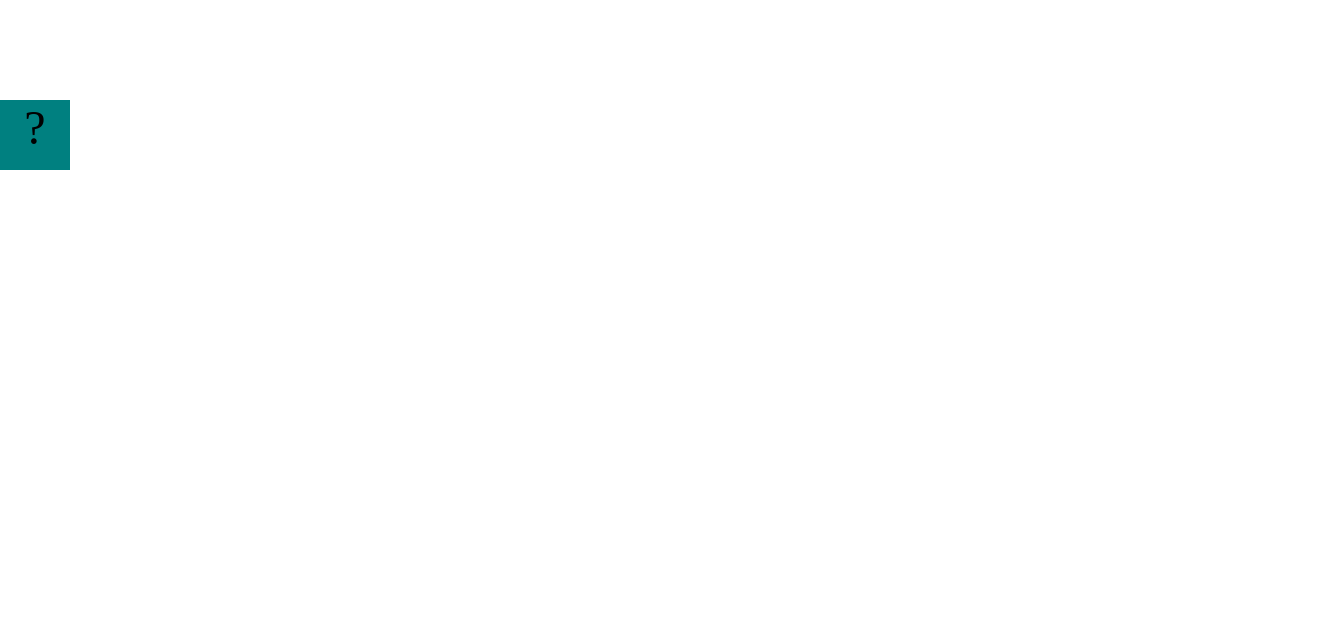
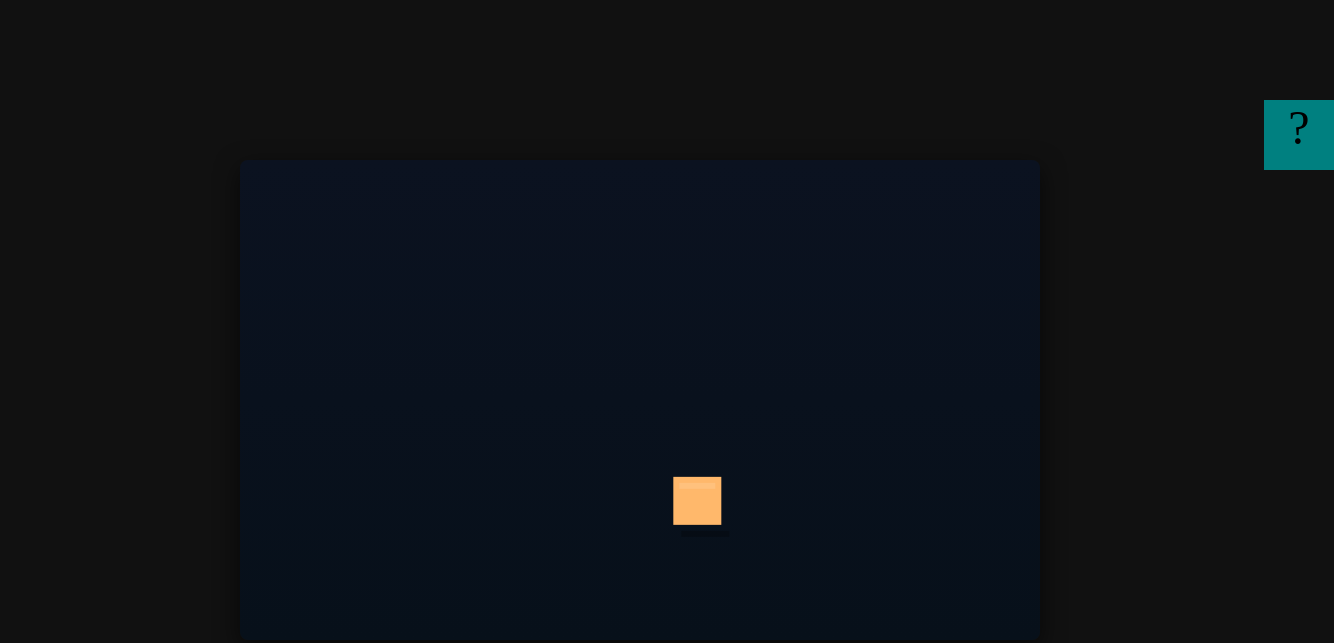
Before and after one commit to reginaldlacey/reginaldlacey.github.io, a plain HTML site: page fsd-projects/bouncing-box/index.html in a window 1280 px wide. Shown: the whole page, 1334 px wide, since content can reach past the window. Drawn offline with Linux system fonts and the light colour scheme.

Commit message:
add bouncing box changes

```diff
--- a/fsd-projects/bouncing-box/index.html
+++ b/fsd-projects/bouncing-box/index.html
@@ -19,56 +19,73 @@
         left: 0px;
       }
 
+
       .board {
         height: 100vh;
       }
     </style>
-    <!-- 	<script src="//cdnjs.cloudflare.com/ajax/libs/jquery/2.1.1/jquery.min.js"></script> -->
+    <!--  <script src="//cdnjs.cloudflare.com/ajax/libs/jquery/2.1.1/jquery.min.js"></script> -->
   </head>
+
 
   <body class="board">
     <!-- HTML for the box -->
     <div class="box">?</div>
+
 
     <script>
       (function () {
         "use strict";
         /* global jQuery */
 
+
         //////////////////////////////////////////////////////////////////
         /////////////////// SETUP DO NOT DELETE //////////////////////////
         //////////////////////////////////////////////////////////////////
 
+
         var box = jQuery(".box"); // reference to the HTML .box element
         var board = jQuery(".board"); // reference to the HTML .board element
         var boardWidth = board.width(); // the maximum X-Coordinate of the screen
+
 
         // update the boardWidth variable when the window is resized
         jQuery(window).on("resize", function () {
           boardWidth = board.width();
         });
 
+
         // Every 50 milliseconds, call the update Function (see below)
         setInterval(update, 50);
 
+
         // Every time the box is clicked, call the handleBoxClick Function (see below)
         box.on("click", handleBoxClick);
+
 
         // moves the Box to a new position on the screen along the X-Axis
         function moveBoxTo(newPositionX) {
           box.css("left", newPositionX);
         }
 
+
         // changes the text displayed on the Box
         function changeBoxText(newText) {
           box.text(newText);
         }
 
+
         //////////////////////////////////////////////////////////////////
         /////////////////// YOUR CODE BELOW HERE /////////////////////////
         //////////////////////////////////////////////////////////////////
 
+
         // TODO 2 - Variable declarations
+       var positionX = 0;
+
+
+
+
 
 
 
@@ -82,9 +99,15 @@
         function update() {
 
 
+        moveBoxTo(boardWidth); // Moves box to x-position 200
+        moveBoxTo(boardWidth); // Moves box to right edge
+        positionX = 10; // Increases variableName by 10
+
+
 
 
         }
+
 
         /**
          * This Function will be called each time the box is clicked.
@@ -98,7 +121,13 @@
 
 
 
+
+
+
+
         }
+
+
 
 
 
@@ -106,3 +135,100 @@
     </script>
   </body>
 </html>
+
+
+
+<!doctype html>
+<html lang="en">
+<head>
+  <meta charset="utf-8" />
+  <meta name="viewport" content="width=device-width,initial-scale=1" />
+  <title>Bouncing Box — Canvas</title>
+  <style>
+    html,body { height:100%; margin:0; background:#111; display:flex; align-items:center; justify-content:center; }
+    canvas { background: linear-gradient(#0b1220,#07101a); border-radius:8px; box-shadow:0 8px 24px rgba(0,0,0,.6); }
+  </style>
+</head>
+<body>
+  <canvas id="c" width="800" height="480"></canvas>
+  <script>
+    const canvas = document.getElementById('c');
+    const ctx = canvas.getContext('2d');
+
+    // Box object
+    const box = {
+      x: 50, y: 40, w: 48, h: 48,
+      vx: 220, vy: 180, // pixels per second
+      color: '#ffb86b'
+    };
+
+    let last = performance.now();
+
+    // simple physics + elastic collisions with friction
+    function step(now) {
+      const dt = Math.min((now - last) / 1000, 0.05); // clamp dt
+      last = now;
+
+      // gravity optional
+      const gravity = 400; // px/s^2
+      box.vy += gravity * dt;
+
+      // integrate position
+      box.x += box.vx * dt;
+      box.y += box.vy * dt;
+
+      // collision with walls
+      const bounce = 0.82; // elasticity (0-1)
+      const friction = 0.995; // horizontal friction every frame
+
+      // left/right
+      if (box.x < 0) {
+        box.x = 0;
+        box.vx = -box.vx * bounce;
+      } else if (box.x + box.w > canvas.width) {
+        box.x = canvas.width - box.w;
+        box.vx = -box.vx * bounce;
+      }
+
+      // top/bottom
+      if (box.y < 0) {
+        box.y = 0;
+        box.vy = -box.vy * bounce;
+      } else if (box.y + box.h > canvas.height) {
+        box.y = canvas.height - box.h;
+        box.vy = -box.vy * bounce;
+        // simulate ground friction
+        box.vx *= friction;
+      }
+
+      draw();
+      requestAnimationFrame(step);
+    }
+
+    function draw() {
+      ctx.clearRect(0,0,canvas.width,canvas.height);
+
+      // shadow
+      ctx.fillStyle = 'rgba(0,0,0,0.25)';
+      ctx.fillRect(box.x + 8, box.y + box.h + 6, box.w, 6);
+
+      // box
+      ctx.fillStyle = box.color;
+      ctx.fillRect(box.x, box.y, box.w, box.h);
+
+      // highlight
+      ctx.fillStyle = 'rgba(255,255,255,0.12)';
+      ctx.fillRect(box.x + 6, box.y + 6, box.w - 12, 6);
+    }
+
+    // start
+    requestAnimationFrame(step);
+
+    // optional: click to give box a push
+    canvas.addEventListener('click', (e) => {
+      box.vx += (Math.random() * 400 - 200);
+      box.vy -= 300;
+    });
+  </script>
+</body>
+</html>
```
